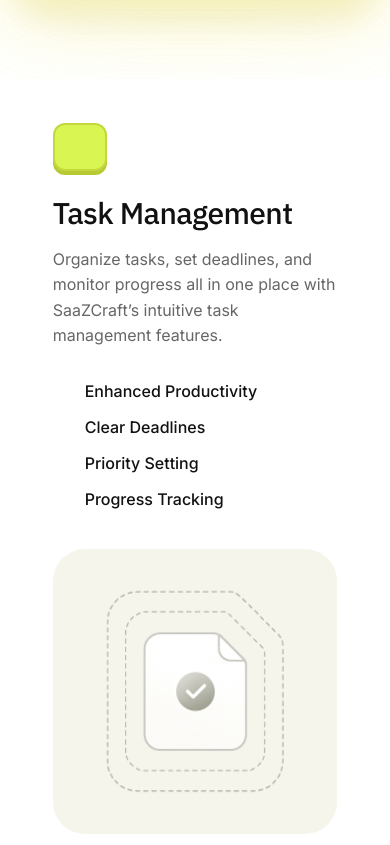
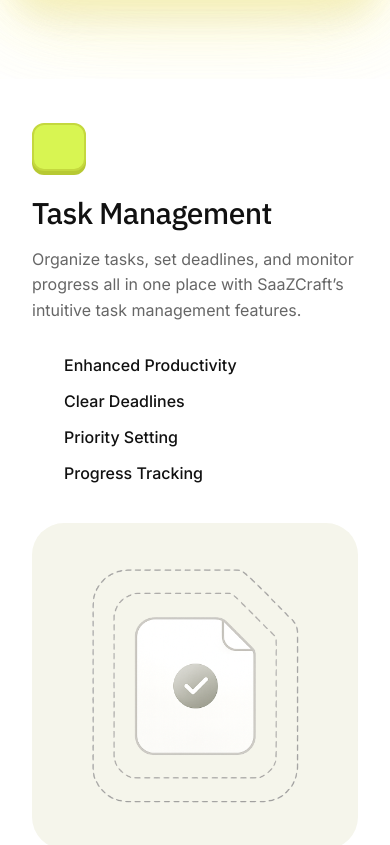
Before and after one commit to Sruthi417/Saazcraft, a Next.js app in the folder frontend/: page / in a window 390 px wide. Shown: the part 1383-2228 px from the top of the page. Built offline with nearby package versions, Linux system fonts and the light colour scheme; some icons are missing; a web font is replaced by a local one.

Commit message:
responsive fixes

```diff
--- a/frontend/components/Feature/Feature.scss
+++ b/frontend/components/Feature/Feature.scss
@@ -15,8 +15,8 @@
 
 .pp-wrap {
   width: 100%;
-box-sizing: border-box;
-  max-width:1080px;
+  box-sizing: border-box;
+  max-width: 1080px;
   display: flex;
   flex-direction: column;
   align-items: center;
@@ -36,8 +36,8 @@
 .feature-card {
   display: flex;
   align-items: flex-start;
-  justify-content: space-between;
-  gap: 60px;
+  justify-content: center;
+  gap: 80px;
   width: 100%;
 }
 
@@ -77,7 +77,7 @@
   font-size: 40px;
   font-weight: 500;
   color: #111;
-font-size: clamp(30px, 4.8vw, 40px);
+  font-size: clamp(30px, 4.8vw, 40px);
   margin: 0;
   margin-bottom: 1rem;
   line-height: 1.2;
@@ -124,7 +124,7 @@
   height: auto;
   border-radius: 32px;
   // background: #f8f7f2;
-  background:#f5f5eb;
+  background: #f5f5eb;
   padding: 2.5rem;
 
   display: flex;
@@ -140,8 +140,17 @@
   object-fit: cover;
   border-radius: 32px;
 }
+@media (min-width: 992px) and (max-width: 1100px) {
+  .feature-card {
+    gap: 30px;
+  }
+}
 
 @media (max-width: 992px) {
+  .pp-sec {
+    padding-inline: clamp(3rem, 4vw, 6rem);
+  }
+
   .feature-card,
   .feature-card.reverse {
     flex-direction: column;
@@ -157,12 +166,17 @@
   .feature-title {
     max-width: 650px;
   }
+
   .feature-list {
     align-items: flex-start;
     text-align: left;
   }
+
   .feature-subtitle {
     max-width: 650px;
+  }
+  .feature-desc {
+    max-width:650px ;
   }
 
   /* The card is a column here, and `.feature-card` sets
@@ -171,9 +185,9 @@
      narrow screens — hence width: 100% with the 400px kept as a ceiling. */
   .feature-illustration-image {
     width: 100%;
-    max-width: 450px;
+    max-width: 550px;
     box-sizing: border-box;
-    align-self: center;
+    // align-self: center;
     padding: 2rem;
   }
 
@@ -186,7 +200,10 @@
   }
 }
 
-@media (max-width: 600px) {
+@media (max-width: 650px) {
+  .pp-sec {
+    padding-inline: clamp(2rem, 4vw, 4rem);
+  }
   .feature-cards-container {
     gap: 80px;
   }
--- a/frontend/components/Partners/Partner.scss
+++ b/frontend/components/Partners/Partner.scss
@@ -4,8 +4,10 @@
 
 .partner-section {
   width: 100%;
-  padding: 9rem 12rem 9rem;
 
+  box-sizing: border-box;
+  padding-inline: clamp(1.25rem, 13.5vw, 12rem);
+  padding-top: clamp(5rem, 13.5vw, 7rem);
   background: #ffffff;
 
   overflow: hidden;
@@ -44,7 +46,7 @@
 
   width: 100%;
 
-//   aspect-ratio: 1 / 1;
+  //   aspect-ratio: 1 / 1;
 
   max-width: 650px;
 
@@ -244,7 +246,7 @@
 
 
 
-.partner-button:hover  {
+.partner-button:hover {
   transform: translateX(4px);
 }
 
@@ -377,6 +379,7 @@
 // ==========================================================
 
 @media (prefers-reduced-motion: reduce) {
+
   .partner-image,
   .partner-content * {
     animation: none !important;
--- a/frontend/components/Pricing/Pricing.scss
+++ b/frontend/components/Pricing/Pricing.scss
@@ -19,6 +19,7 @@
 // ==========================================================
 
 .pricing-container {
+  width: 100%;
   max-width: 1400px;
 
   margin-inline: auto;
@@ -40,7 +41,8 @@
 
   font-family: "Playfair Display", serif;
 
-  font-size: clamp(3rem, 5.5vw, 4.5rem);
+  font-size: clamp(38px, 5.2vw, 64px);
+
 
   font-weight: 400;
 
@@ -293,7 +295,7 @@
 
   font-family: "Inter", sans-serif;
 
-  font-size: clamp(0.9rem, 1.2vw, 1rem);
+  font-size: clamp(1rem, 1.2vw, 1rem);
 
   font-weight: 400;
 
@@ -414,10 +416,10 @@
 // TABLET
 // ==========================================================
 
-@media (max-width: 1000px) {
+@media (max-width: 1200px) {
 
   .pricing-container {
-    width: min(92vw, 760px);
+    /* Rely on section padding-inline like Review */
   }
 
   .pricing-grid {
@@ -445,6 +447,11 @@
     margin-inline: 24px;
   }
 }
+@media (max-width :992px){
+  .pricing-section {
+  padding-inline: clamp(3rem, 4vw, 6rem);
+  }
+}
 
 
 // ==========================================================
@@ -455,10 +462,11 @@
 
   .pricing-section {
     padding-block: 4rem 5rem;
+    padding-inline: clamp(2rem, 4vw, 4rem);
   }
 
   .pricing-container {
-    width: calc(100% - 2rem);
+    /* Rely on section padding-inline like Review */
   }
 
   .pricing-title {
@@ -513,7 +521,7 @@
 
   .pricing-card__description {
     margin-top: 28px;
-
+font-family: 18px;
     margin-inline: 24px;
   }
 
@@ -523,6 +531,9 @@
     margin-inline: 24px;
 
     gap: 17px;
+  }
+  .pricing-card__features li {
+    font-size: 18px;
   }
 
   .pricing-card__button {
--- a/frontend/components/Review/Review.scss
+++ b/frontend/components/Review/Review.scss
@@ -200,7 +200,7 @@
 }
 
 
-@media (max-width: 991px) {
+@media (max-width: 1200px) {
   .rv-grid {
     grid-template-columns: repeat(2, minmax(0, 1fr));
     align-items: stretch;
@@ -217,9 +217,9 @@
   }
 
   /* 9th card — last card of the last column stack. */
-  .rv-col:last-child .rv-card:last-child {
-    display: none;
-  }
+  // .rv-col:last-child .rv-card:last-child {
+  //   display: none;
+  // }
 
 
   .rv-date {
@@ -227,9 +227,18 @@
     padding-top: 18px;
   }
 }
+@media (max-width: 992px) {
+  .pp {
+    padding-inline: clamp(3rem, 4vw, 6rem);
+  }
+}
 
 /* Two-up gets too narrow to read below this, so fall back to one column. */
-@media (max-width: 639px) {
+@media (max-width: 650px) {
+  .pp {
+    padding-inline: clamp(2rem, 4vw, 4rem);
+  }
+
   .rv-grid {
     grid-template-columns: minmax(0, 1fr);
     max-width: 460px;
--- a/frontend/components/Tools/Tools.scss
+++ b/frontend/components/Tools/Tools.scss
@@ -291,9 +291,9 @@
 // TABLET
 // ==========================================================
 
-@media (max-width: 900px) {
+@media (max-width: 992px) {
   .integrations-section {
-    padding-inline: 1.25rem;
+    padding-inline: clamp(2.5rem, 4vw, 6rem);
   }
 
   .integrations-card {
@@ -332,7 +332,7 @@
 @media (max-width: 650px) {
   .integrations-section {
     padding-block: 4rem;
-    padding-inline: 1rem;
+    padding-inline: clamp(1rem, 4vw, 4rem);
   }
 
   .integrations-card {
```
